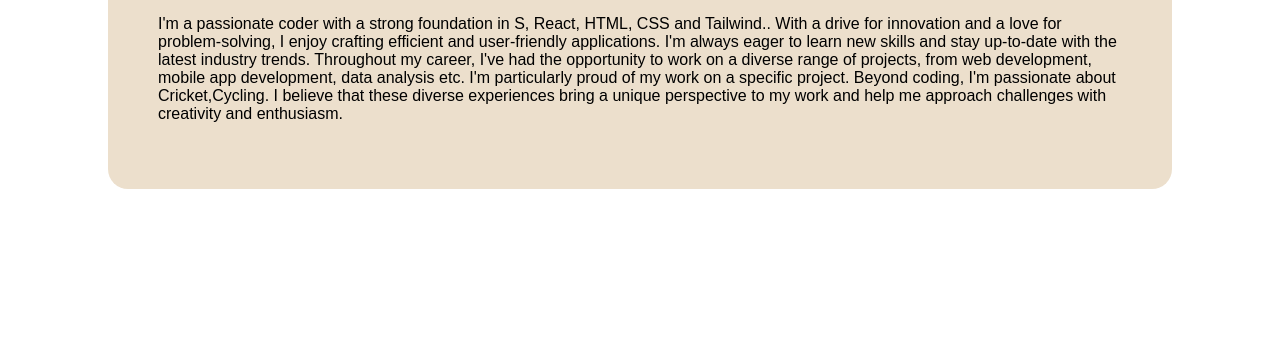
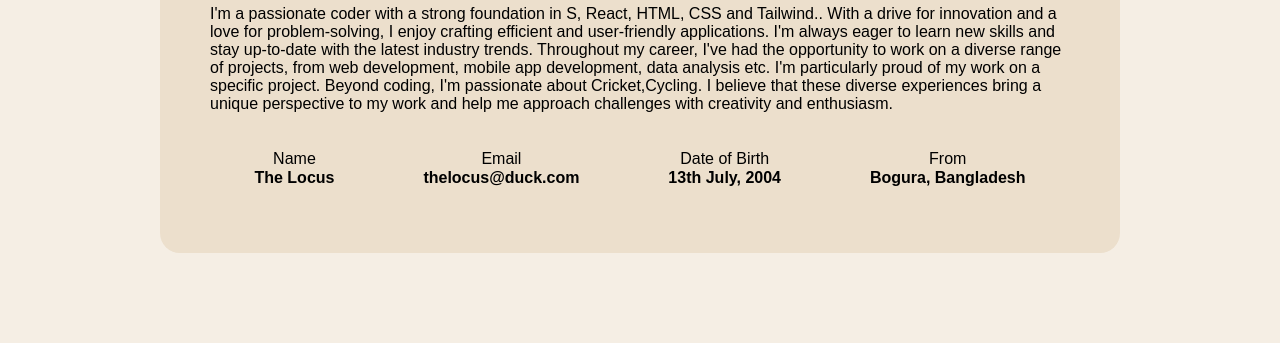
Before and after one commit to MohammadSoyaibHossainRatul/A-Portfolio, a plain HTML site: page index.html in a window 1280 px wide. Shown: the part 566-909 px from the top of the page. Before the commit the page ends 855 px from the top, so only its background shows below. Drawn offline with Linux system fonts and the light colour scheme; a web font is replaced by a local one.

Commit message:
added info in about section

```diff
--- a/index.html
+++ b/index.html
@@ -57,8 +57,28 @@
           experiences bring a unique perspective to my work and help me approach
           challenges with creativity and enthusiasm.
         </p>
+        <div class="about-info-container">
+            <div class="aboutinfo">
+                <h4 class="info-title">Name</h4>
+                <p class="info-description">The Locus</p>
+            </div>
+            <div class="aboutinfo">
+                <h4 class="info-title">Email</h4>
+                <p class="info-description">thelocus@duck.com</p>
+            </div>
+            <div class="aboutinfo">
+                <h4 class="info-title">Date of Birth</h4>
+                <p class="info-description">13th July, 2004</p>
+            </div>
+            <div class="aboutinfo">
+                <h4 class="info-title">From</h4>
+                <p class="info-description">Bogura, Bangladesh</p>
+            </div>
+        </div>
       </section>
     </main>
-    <footer></footer>
+    <footer>
+
+    </footer>
   </body>
 </html>
--- a/styles/portfolio.css
+++ b/styles/portfolio.css
@@ -3,6 +3,7 @@ body{
         font-family: "New Amsterdam", sans-serif;
         font-weight: 400;
         font-style: normal;
+        background-color: #f5eee4;
 }
 .btn-primary{
     border-radius: 5px;
@@ -13,6 +14,10 @@ body{
     /* font-size: 16px; */
     padding: 12px 24px;
     margin: 1px 0px 1px 1px;
+}
+main{
+    max-width: 1140px;
+    margin: 0 auto;
 }
 /* nav related styles */
 nav{
@@ -75,10 +80,26 @@ nav a{
     padding: 50px;
     background-color: #ECDFCC;
     border-radius: 20px;
-    margin: 100px;
+    margin: 90px;
 }
 .section-title{
     text-align: center;
     font-weight: 600;
     font-size: 30px;
 }
+.about-info-container{
+    display: flex;
+    justify-content: space-around;
+}
+.about-info{
+    text-align: center;
+}
+.info-title{
+   text-align: center;
+   margin-bottom: 1px;
+   font-weight: 100;
+}
+.info-description{
+    margin-top: 1px;
+    font-weight: 700;
+}
```
